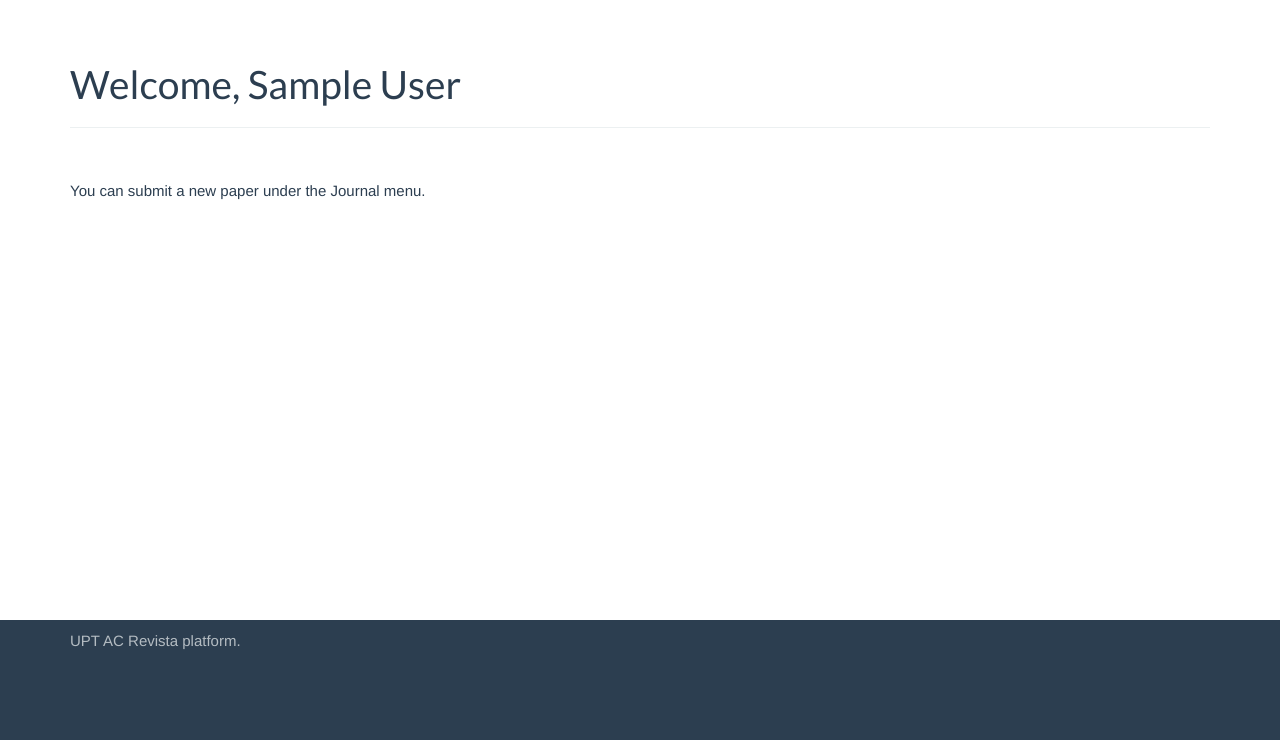
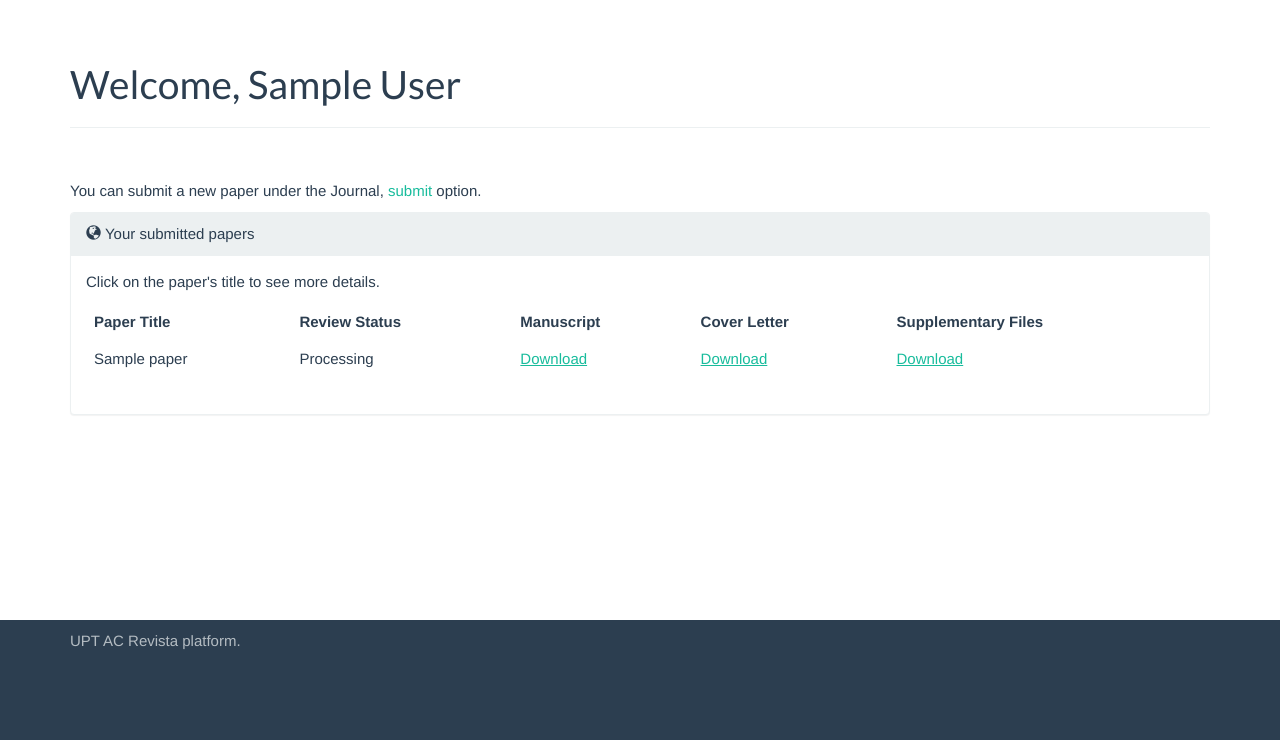
Before and after one commit to dnutiu/acrevista, a Django app: page /account/ in a window 1280 px wide. Shown: the part 60-800 px from the top of the page. Run offline with Django 3.2, Linux system fonts and the light colour scheme; a user stored in the database is signed in; tables that the repository leaves empty hold one stand-in row (values such as "Sample post"); some libraries are stand-ins or nearby versions.

Commit message:
Adding your submitted papers to dashboard

```diff
--- a/account/views.py
+++ b/account/views.py
@@ -5,6 +5,7 @@ from django.shortcuts import render, redirect
 from account.forms import LoginForm
 from .models import Profile
 from .forms import UserRegistrationForm, ChangeEmailForm, ChangeNameForm, EditProfileForm
+from journal import models as journal_models
 
 
 def change_personal_details(request):
@@ -42,7 +43,9 @@ def change_email(request):
 
 @login_required
 def dashboard(request):
-    return render(request, 'account/dashboard.html', {'section': 'account'})
+    # Get all papers submitted by the user.
+    papers = journal_models.Paper.objects.filter(user=request.user)
+    return render(request, 'account/dashboard.html', {'section': 'account', 'papers': papers})
 
 
 # Login the user.
@@ -54,6 +57,7 @@ def user_login(request):
         if form.is_valid():
             cd = form.cleaned_data
             user = authenticate(username=cd['username'], password=cd['password'])
+            # If the user exists and it is active, login, else error.
             if user is not None:
                 if user.is_active:
                     login(request, user)
--- a/journal/models.py
+++ b/journal/models.py
@@ -1,5 +1,6 @@
 from django.db import models
 from django.contrib.auth.models import User
+from django.urls import reverse
 from .validators import FileValidator
 
 
@@ -17,20 +18,34 @@ def user_id_path(instance, filename):
 
 
 class Paper(models.Model):
+    STATUS_CHOICES = (
+        ('processing', 'Processing'),
+        ('under_review', 'Under Review'),
+        ('preliminary_reject', 'Preliminary Reject'),
+        ('accepted', 'Accepted'),
+    )
     user = models.ForeignKey(User, related_name='papers')
     title = models.CharField(max_length=64, blank=False)
     description = models.TextField(max_length=2000, blank=False)
+    authors = models.TextField(max_length=4096)
+    created = models.DateTimeField(auto_now_add=True)
+    status = models.CharField(max_length=64, choices=STATUS_CHOICES, default='processing')
     # File validator.
     validate_file = FileValidator(max_size=1024 * 1024 * 50,  # Max size is 50Mb
                                   content_types=('application/pdf', 'text/html', 'application/msword',
                                                  'application/vnd.openxmlformats-officedocument.wordprocessingml.'
                                                  'document',
-                                                 'application/vnd.ms-powerpoint',
-                                                 'application/vnd.openxmlformats-officedocument.presentationml.'
-                                                 'presentation',
                                                  'text/plain',))
     manuscript = models.FileField(upload_to=user_id_path, blank=False, validators=[validate_file])
     cover_letter = models.FileField(upload_to=user_id_path, blank=False, validators=[validate_file])
-    supplementary_materials = models.FileField(upload_to=user_id_path, null=True, default=None,
+    supplementary_materials = models.FileField(upload_to=user_id_path, blank=True, null=True, default=None,
                                                validators=[validate_file])
-    authors = models.TextField(max_length=4096)
+
+    class Meta:
+        ordering = ('-created',)
+
+    def get_absolute_url(self):
+        return reverse('journal.views.details', args=[str(self.id)])
+
+    def __str__(self):
+        return self.title
--- a/journal/views.py
+++ b/journal/views.py
@@ -53,5 +53,9 @@ def history(request):
 def review(request):
     return render(request, 'journal/review.html', {'section': 'journal'})
 
-# TODO: Make my submitted papers on account dashboard
+
+def details(request):
+    # TODO: Finish implementaion
+    return render(request, 'journal/review.html', {'section': 'journal'})
+
 # TODO: Add fields for user and reviwer.
--- a/templates/account/dashboard.html
+++ b/templates/account/dashboard.html
@@ -5,7 +5,58 @@
 {% block content %}
     <div class="page-header">
         <h1>Welcome, {{ user.first_name }} {{ user.last_name }}</h1>
-    <hr>
+        <hr>
     </div>
-    <p>You can submit a new paper under the Journal menu.</p>
+    <p>You can submit a new paper under the Journal, <a href="{% url 'journal_submit' %}">submit</a> option.</p>
+
+    <div class="panel panel-default">
+        <div class="panel-heading"><span class="glyphicon glyphicon-globe"></span> Your submitted papers</div>
+        <div class="panel-body">
+            {% if not papers %}
+                <p>You did not submit any papers.</p>
+            {% else %}
+                <p>Click on the paper's title to see more details.</p>
+                <table class="table" id="result-table">
+                    <thead>
+                    <tr>
+                        <th>Paper Title</th>
+                        <th>Review Status</th>
+                        <th>Manuscript</th>
+                        <th class="hidden-xs">Cover Letter</th>
+                        <th class="hidden-xs">Supplementary Files</th>
+                    </tr>
+                    </thead>
+                    <tbody>
+                    {% for paper in papers %}
+                        <tr>
+                            <td>{{ paper.title|truncatechars:30 }}</td>
+                            <td>{{ paper.get_status_display }}</td>
+                            <td>
+                                {% if paper.manuscript %}
+                                    <a href="{{ paper.manuscript.url }}">Download</a>
+                                {% else %}
+                                    Not available
+                                {% endif %}
+                            </td>
+                            <td class="hidden-xs">
+                                {% if paper.cover_letter %}
+                                    <a href="{{ paper.cover_letter.url }}">Download</a>
+                                {% else %}
+                                    Not available
+                                {% endif %}
+                            </td>
+                            <td class="hidden-xs">
+                                {% if paper.supplementary_materials %}
+                                    <a href="{{ paper.supplementary_materials.url }}">Download</a>
+                                {% else %}
+                                    Not available
+                                {% endif %}
+                            </td>
+                        </tr>
+                    {% endfor %}
+                    </tbody>
+                </table>
+            {% endif %}
+        </div>
+    </div>
 {% endblock %}
```
Also changed, not shown: journal/migrations/0006_auto_20170705_0947.py (added).
